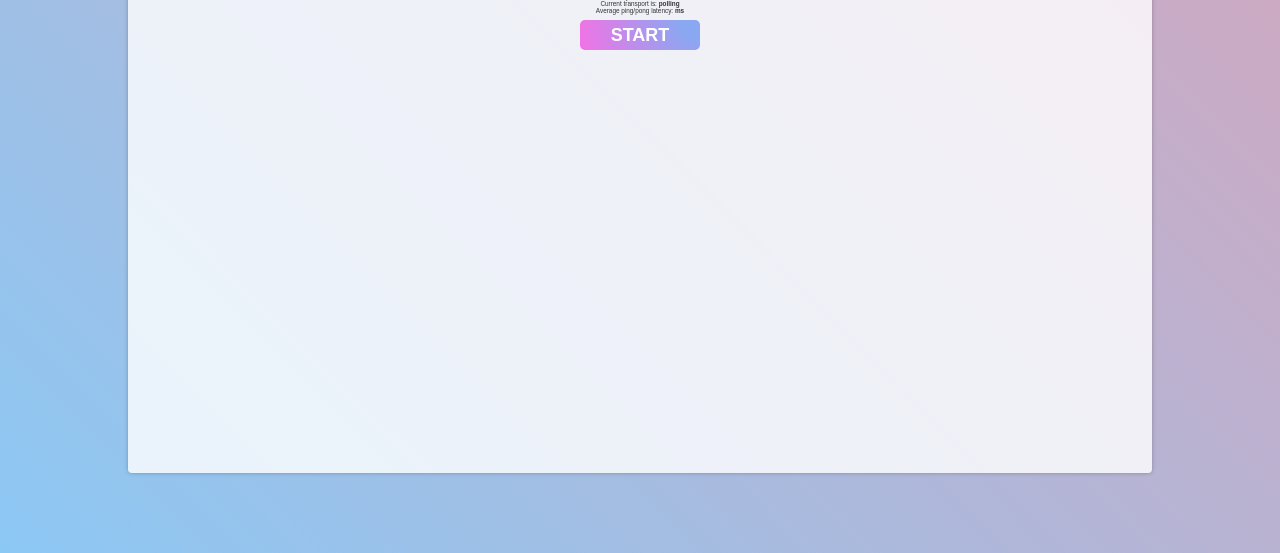
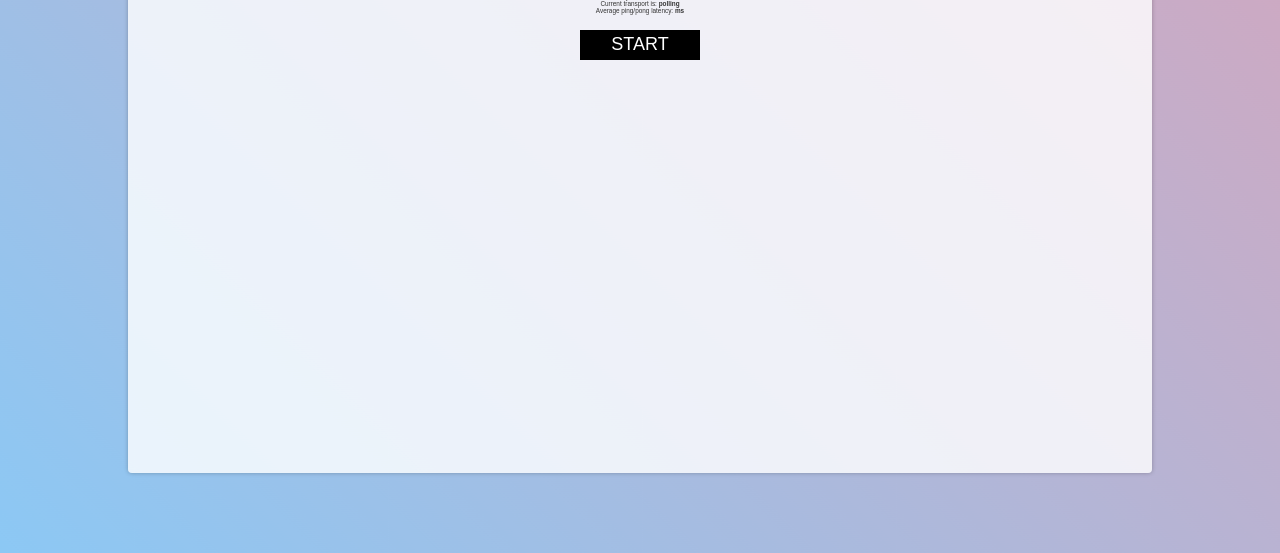
Before and after one commit to tmuromachi/aizuchi, a Flask app: template app/templates/index.html in a window 1280 px wide. Shown: the part 247-800 px from the top of the page. Run offline with Flask 2, Linux system fonts and the light colour scheme; the template is opened without the code that fills it, so the values that code supplies are empty; some libraries are stand-ins or nearby versions.

Commit message:
fix button css

```diff
--- a/app/static/button.css
+++ b/app/static/button.css
@@ -1,25 +1,17 @@
-.original-button {
+.original-button,
+a.original-button{
     font-family: "ヒラギノ角ゴ Pro W3", "Hiragino Kaku Gothic Pro", "メイリオ", "Meiryo", sans-serif;
-    /*
-    display: flex;
-    align-items: center;
-    justify-content: center;
-    */
-    line-height: 1;
-    text-decoration: none;
-    color: #ffffff;
     font-size: 18px;
-    border-radius: 5px;
     width: 120px;
     height: 30px;
-    font-weight: bold;
-    transition: 0.3s;
-    background-image: radial-gradient(circle at 100% 0%, rgba(94, 138, 243, 0.7) 15%, rgba(243, 61, 223, 0.7));
-
+    color: #fff;
+    /*background-color: #eb6100;*/
+    background-color: #000000;
     border: none;  /* 枠線を消す */
     outline: none; /* クリックしたときに表示される枠線を消す */
-  }
-
-  .original-button:hover {
-    opacity: .5;
-  }
+}
+.original-button:hover,
+a.original-button:hover {
+  color: #fff;
+  background: #000000;
+}
--- a/app/templates/index.html
+++ b/app/templates/index.html
@@ -25,6 +25,7 @@
           Current transport is: <b><span id="transport"></span></b><br>
           Average ping/pong latency: <b><span id="ping-pong"></span>ms</b>
         </p>
+        <p></p>
         <audio id="audioElement" src="../static/aizuchi.mp3"></audio>
         <button class="original-button" id="audioPlay">
             START
```
